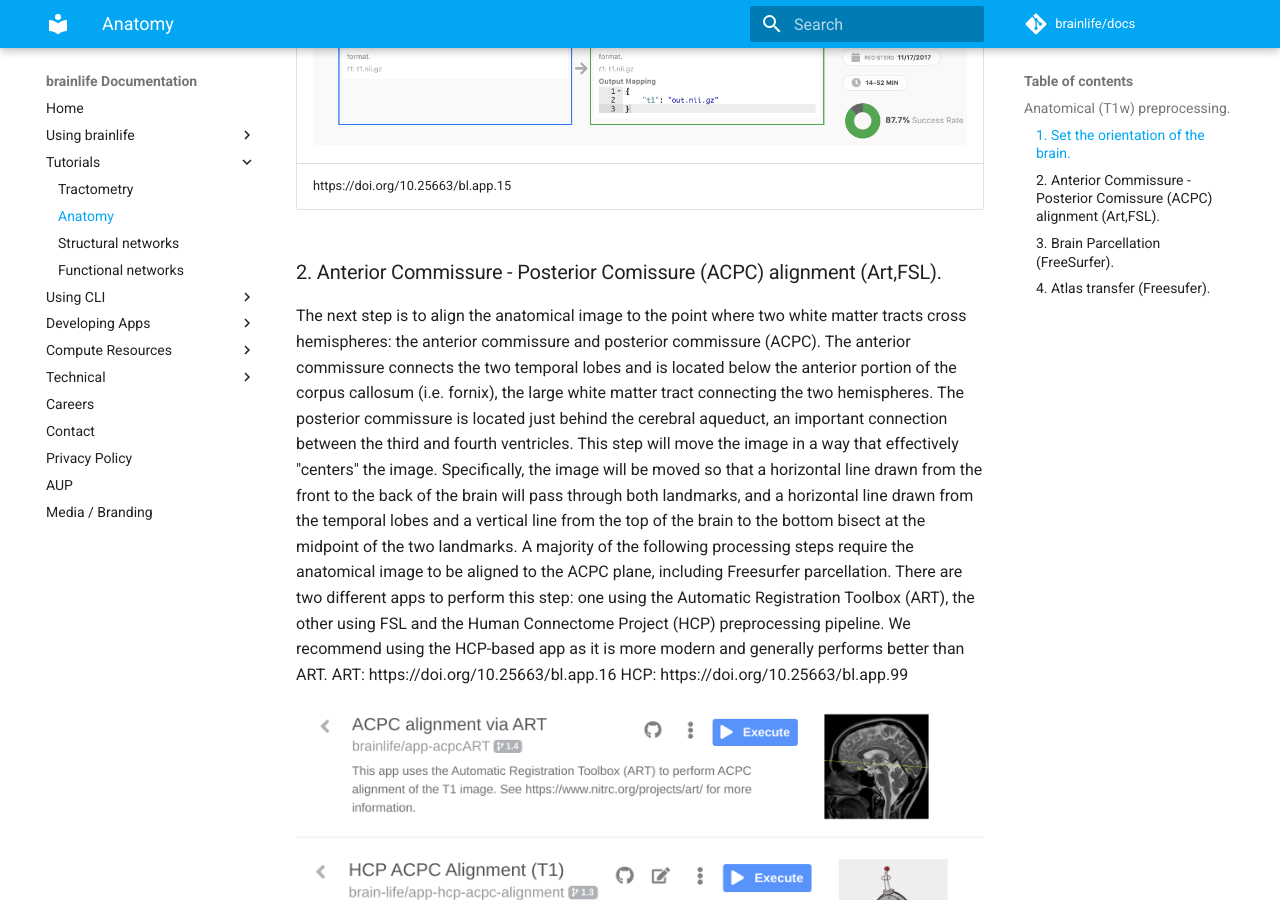
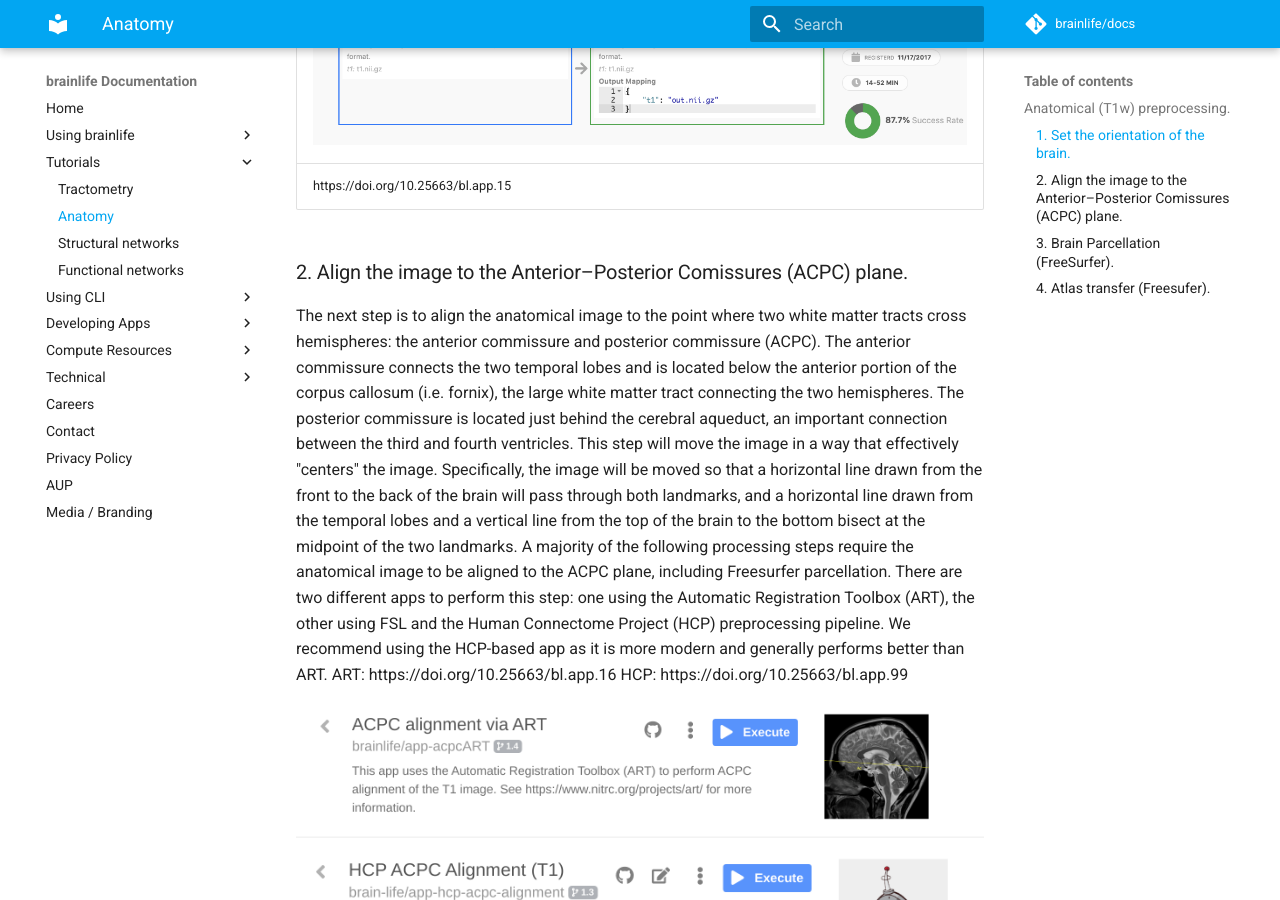
Before and after one commit to brainlife/docs, an MkDocs documentation site: the page built from docs/tutorial/t1w-preprocessing.md, in a window 1280 px wide and 900 px high, scrolled down 1524 px. Built offline with MkDocs 1.6.1 and Material for MkDocs 9.7.7, drawn with Linux system fonts in a browser that asks for light colours; comment, search, counter and statistics services are not loaded.

Commit message:
edited title for 2

```diff
--- a/docs/tutorial/t1w-preprocessing.md
+++ b/docs/tutorial/t1w-preprocessing.md
@@ -22,7 +22,7 @@
 | https://doi.org/10.25663/bl.app.15 |
 
 
-### 2. Anterior Commissure - Posterior Comissure (ACPC) alignment (Art,FSL).
+### 2. Align the image to the Anterior–Posterior Comissures (ACPC) plane.
 
 The next step is to align the anatomical image to the point where two white matter tracts cross hemispheres: the anterior commissure and posterior commissure (ACPC). The anterior commissure connects the two temporal lobes and is located below the anterior portion of the corpus callosum (i.e. fornix), the large white matter tract connecting the two hemispheres. The posterior commissure is located just behind the cerebral aqueduct, an important connection between the third and fourth ventricles. This step will move the image in a way that effectively "centers" the image. Specifically, the image will be moved so that a horizontal line drawn from the front to the back of the brain will pass through both landmarks, and a horizontal line drawn from the temporal lobes and a vertical line from the top of the brain to the bottom bisect at the midpoint of the two landmarks. A majority of the following processing steps require the anatomical image to be aligned to the ACPC plane, including Freesurfer parcellation. There are two different apps to perform this step: one using the Automatic Registration Toolbox (ART), the other using FSL and the Human Connectome Project (HCP) preprocessing pipeline. We recommend using the HCP-based app as it is more modern and generally performs better than ART.
 ART: https://doi.org/10.25663/bl.app.16
```
